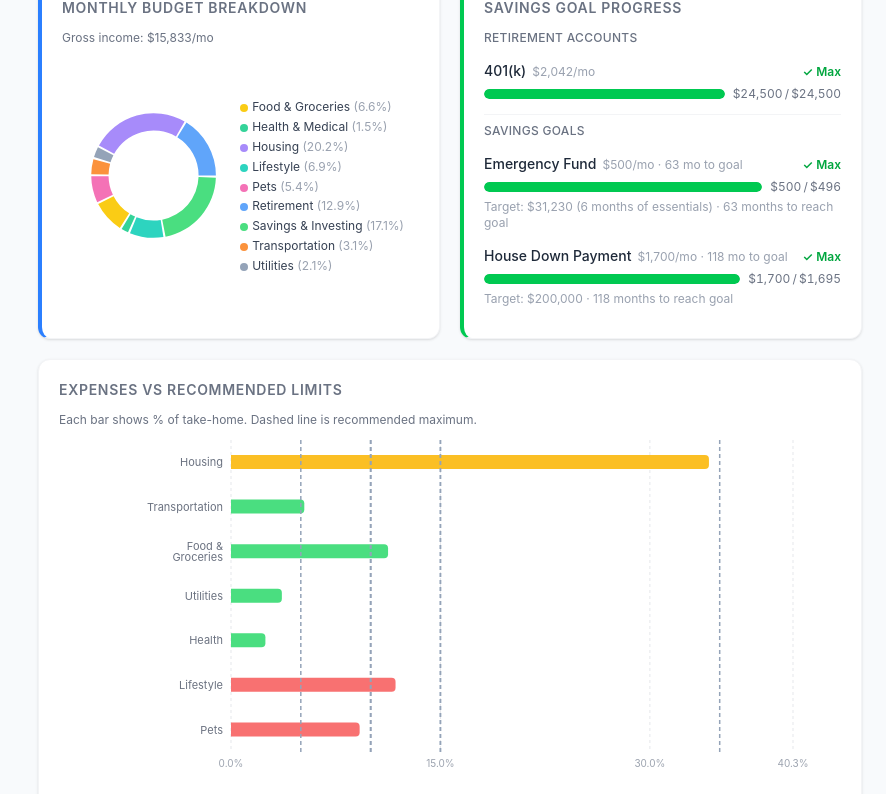
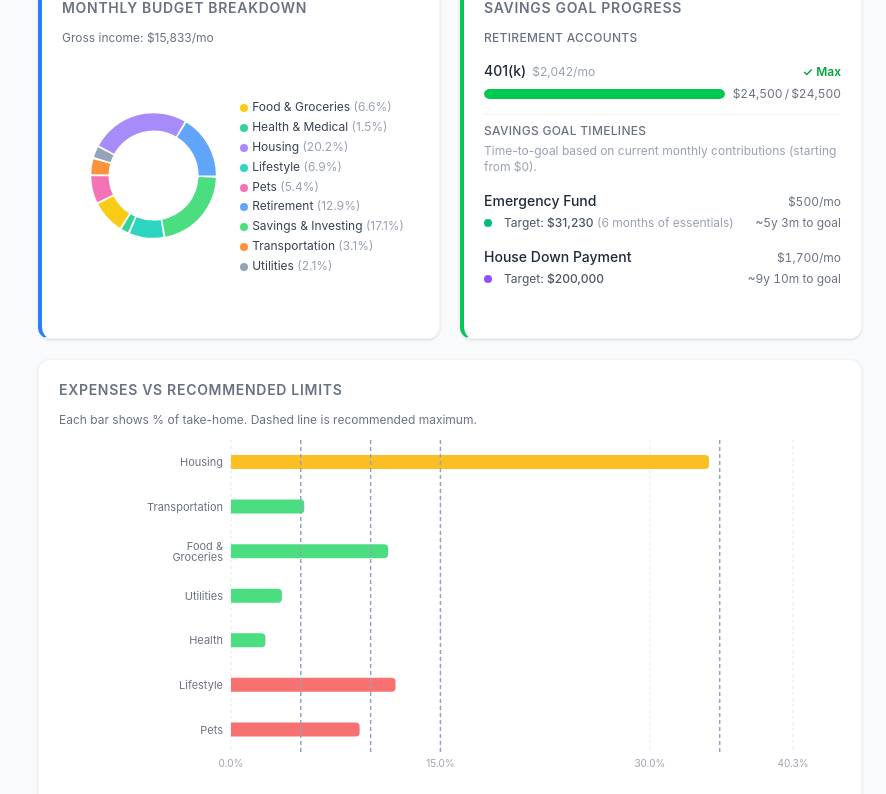
Before and after one commit to bmhornback/DynamicBudget, a Next.js app: page / in a window 1280 px wide. Shown: the part 2340-3134 px from the top of the page, without its empty margins (394-1280 px from the left). Built offline with nearby package versions, Linux system fonts and the light colour scheme.

Commit message:
fix: address code review — honest savings timelines, deduplicated threshold lines
Co-authored-by: bmhornback <226919535+bmhornback@users.noreply.github.com>

```diff
--- a/components/ExpenseThresholdChart.tsx
+++ b/components/ExpenseThresholdChart.tsx
@@ -111,10 +111,10 @@ export default function ExpenseThresholdChart({ breakdown, inputs }: ExpenseThre
               width={84}
             />
             <Tooltip content={<CustomTooltip />} cursor={{ fill: 'transparent' }} />
-            {data.map((entry) => (
+            {Array.from(new Set(data.map((d) => d.threshold))).map((threshold) => (
               <ReferenceLine
-                key={`ref-${entry.name}`}
-                x={entry.threshold}
+                key={`ref-${threshold}`}
+                x={threshold}
                 stroke="#94a3b8"
                 strokeDasharray="4 3"
                 strokeWidth={1.5}
--- a/components/SavingsProgressCard.tsx
+++ b/components/SavingsProgressCard.tsx
@@ -53,6 +53,48 @@ function ProgressBar({ label, sublabel, current, target, colorClass = 'bg-blue-5
   );
 }
 
+interface TimelineRowProps {
+  label: string;
+  monthly: number;
+  target: number;
+  monthsToGoal: number | null;
+  targetLabel?: string;
+  colorClass?: string;
+}
+
+function TimelineRow({ label, monthly, target, monthsToGoal, targetLabel, colorClass = 'bg-emerald-500' }: TimelineRowProps) {
+  const yearsToGoal = monthsToGoal !== null ? Math.floor(monthsToGoal / 12) : null;
+  const remainingMonths = monthsToGoal !== null ? monthsToGoal % 12 : null;
+  const timeStr = monthsToGoal === null
+    ? '—'
+    : monthsToGoal <= 12
+    ? `${monthsToGoal} mo`
+    : `${yearsToGoal}y ${remainingMonths}m`;
+
+  return (
+    <div className="py-2">
+      <div className="flex justify-between items-baseline mb-1">
+        <span className="text-sm font-medium text-gray-800 dark:text-gray-200">{label}</span>
+        <span className="text-xs text-gray-500 dark:text-gray-400 tabular-nums">
+          {formatCurrency(monthly)}/mo
+        </span>
+      </div>
+      <div className="flex items-center gap-3 text-xs">
+        <div className={`w-2 h-2 rounded-full flex-shrink-0 ${monthly > 0 ? colorClass : 'bg-gray-300'}`} />
+        <span className="text-gray-600 dark:text-gray-400">
+          Target: <span className="font-medium">{formatCurrency(target)}</span>
+          {targetLabel && <span className="text-gray-400"> ({targetLabel})</span>}
+        </span>
+        {monthsToGoal !== null && (
+          <span className="ml-auto text-gray-500 dark:text-gray-400 tabular-nums">
+            ~{timeStr} to goal
+          </span>
+        )}
+      </div>
+    </div>
+  );
+}
+
 function Divider() {
   return <div className="h-px bg-gray-100 dark:bg-gray-700 my-1" />;
 }
@@ -75,7 +117,7 @@ export default function SavingsProgressCard({ breakdown, inputs }: SavingsProgre
   const annualIRA = retirement.annualIRA + retirement.annualIRACatchUp;
   const limitIRA = ANNUAL_IRA_LIMIT + (inputs.userAge >= 50 ? 1000 : 0); // $1,000 catch-up
 
-  // Emergency fund: monthly contributions × months needed
+  // Emergency fund target and months-to-goal
   const efTarget = inputs.emergencyFundTarget > 0
     ? inputs.emergencyFundTarget
     : emergencyFundTargetCalculated;
@@ -83,7 +125,7 @@ export default function SavingsProgressCard({ breakdown, inputs }: SavingsProgre
     ? Math.ceil(efTarget / effectiveEmergencyFundContribution)
     : null;
 
-  // House fund: monthly contributions vs target
+  // House fund months-to-goal
   const houseTarget = inputs.houseDownPaymentTarget;
   const houseMonthly = effectiveHouseDownPaymentContribution;
   const houseMonthsToGoal = houseMonthly > 0 && houseTarget > 0
@@ -127,62 +169,37 @@ export default function SavingsProgressCard({ breakdown, inputs }: SavingsProgre
 
         <Divider />
 
-        {/* Emergency fund */}
+        {/* Savings goal timelines */}
         <p className="text-xs text-gray-500 dark:text-gray-400 uppercase tracking-wide font-medium mb-1 mt-2">
-          Savings Goals
+          Savings Goal Timelines
+        </p>
+        <p className="text-xs text-gray-400 dark:text-gray-500 mb-2">
+          Time-to-goal based on current monthly contributions (starting from $0).
         </p>
         {efTarget > 0 ? (
-          <div>
-            <ProgressBar
-              label="Emergency Fund"
-              sublabel={
-                efMonthsToGoal !== null
-                  ? `${formatCurrency(effectiveEmergencyFundContribution)}/mo · ${efMonthsToGoal} mo to goal`
-                  : undefined
-              }
-              current={effectiveEmergencyFundContribution}
-              target={efTarget / (efMonthsToGoal ?? 1) || effectiveEmergencyFundContribution}
-              colorClass="bg-emerald-500"
-            />
-            <p className="text-xs text-gray-400 dark:text-gray-500 -mt-1 mb-1">
-              Target: {formatCurrency(efTarget)} (6 months of essentials)
-              {efMonthsToGoal !== null && ` · ${efMonthsToGoal} months to reach goal`}
-            </p>
-          </div>
+          <TimelineRow
+            label="Emergency Fund"
+            monthly={effectiveEmergencyFundContribution}
+            target={efTarget}
+            monthsToGoal={efMonthsToGoal}
+            targetLabel="6 months of essentials"
+            colorClass="bg-emerald-500"
+          />
         ) : (
           <p className="text-xs text-gray-400 dark:text-gray-500 py-1">
             No emergency fund contribution set.
           </p>
         )}
 
-        {/* House fund / equity */}
-        {!isHomeowner && houseTarget > 0 ? (
-          <div>
-            <ProgressBar
-              label="House Down Payment"
-              sublabel={
-                houseMonthsToGoal !== null
-                  ? `${formatCurrency(houseMonthly)}/mo · ${houseMonthsToGoal} mo to goal`
-                  : undefined
-              }
-              current={houseMonthly}
-              target={houseTarget / (houseMonthsToGoal ?? 1) || houseMonthly}
-              colorClass="bg-violet-500"
-            />
-            <p className="text-xs text-gray-400 dark:text-gray-500 -mt-1 mb-1">
-              Target: {formatCurrency(houseTarget)}
-              {houseMonthsToGoal !== null && ` · ${houseMonthsToGoal} months to reach goal`}
-            </p>
-          </div>
-        ) : !isHomeowner && houseMonthly > 0 ? (
-          <ProgressBar
-            label="House Fund"
-            sublabel={`${formatCurrency(houseMonthly)}/mo`}
-            current={houseMonthly}
-            target={houseMonthly}
+        {!isHomeowner && (houseTarget > 0 || houseMonthly > 0) && (
+          <TimelineRow
+            label="House Down Payment"
+            monthly={houseMonthly}
+            target={houseTarget > 0 ? houseTarget : houseMonthly * 24}
+            monthsToGoal={houseMonthsToGoal}
             colorClass="bg-violet-500"
           />
-        ) : null}
+        )}
       </div>
     </BudgetCard>
   );
```
